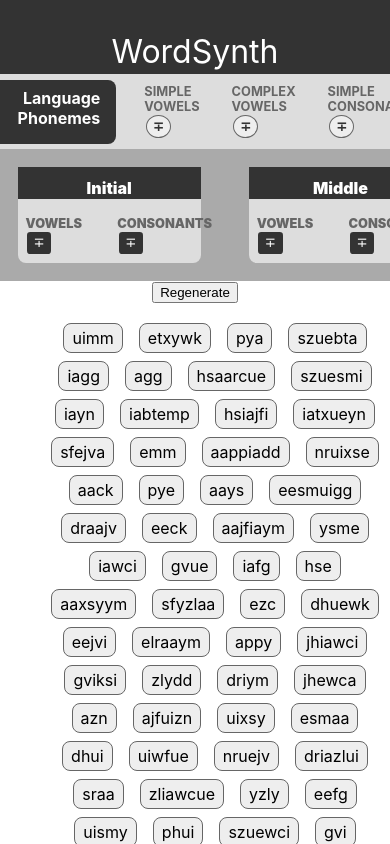
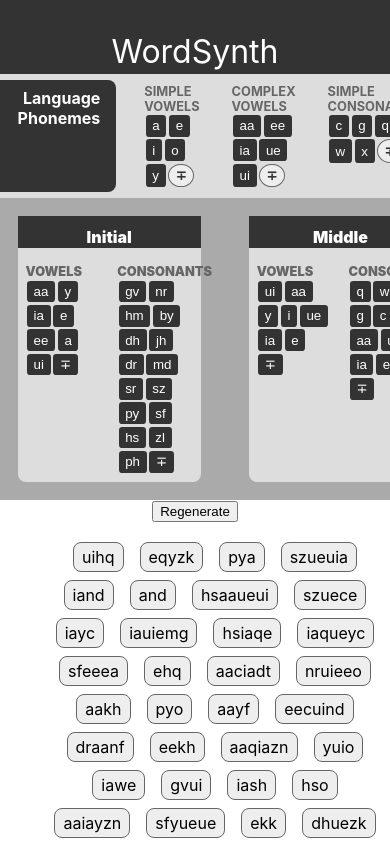
Before and after one commit to nathanwale/word-synth, a React (Create React App) app: page / in a window 390 px wide. Shown: the top 844 px of the page. Built offline with nearby package versions, Linux system fonts and the light colour scheme.

Commit message:
Components now use PhonemeSelection[] instead of separate lists

```diff
--- a/src/views/App.tsx
+++ b/src/views/App.tsx
@@ -9,6 +9,16 @@ import { GeneratedWords } from './GeneratedWords';
 import './style/App.scss';
 import { WordSection } from './WordSection'
 import { LanguagePool } from './LanguagePool'
+import { Phoneme } from '../models/Phoneme'
+import { PhonemeSelection } from './PhonemeSelector'
+
+function create_phoneme_selections(all: Phoneme[], selected: Phoneme[]): PhonemeSelection[]
+{
+    return all.map((ph) => ({
+        phoneme: ph,
+        selected: selected.includes(ph),
+    }))
+}
 
 const simple_vowels = Random.take(Vowels.simple, 5)
 const complex_vowels = Random.take(Vowels.complex, 5)
@@ -29,7 +39,7 @@ const temp_mid: Template = {
     min: 0,
     max: 2,
     vowels: Random.take(lang_vowels, 7),
-    consonants: Random.take(Consonants.complex, 15)
+    consonants: Random.take(lang_consonants, 15)
 }
 
 const temp_final: Template = {
@@ -50,23 +60,23 @@ function App()
                 WordSynth
             </header>
             <LanguagePool
-                simple_vowels={ simple_vowels }
-                complex_vowels={ complex_vowels }
-                simple_consonants={ simple_consonants}
-                complex_consonants={ complex_consonants} />
+                simple_vowels={ create_phoneme_selections(Vowels.simple, simple_vowels) }
+                complex_vowels={ create_phoneme_selections(Vowels.complex, complex_vowels) }
+                simple_consonants={ create_phoneme_selections(Consonants.simple, simple_consonants) }
+                complex_consonants={ create_phoneme_selections(Consonants.complex, complex_consonants) } />
             <div className='phonemes'>
                 <WordSection
                     title='Initial'
-                    vowels={ temp_init.vowels }
-                    consonants={ temp_init.consonants } />
+                    vowels={ create_phoneme_selections(temp_init.vowels, lang_vowels) }
+                    consonants={ create_phoneme_selections(temp_init.consonants, Consonants.initial) } />
                 <WordSection
                     title='Middle'
-                    vowels={ temp_mid.vowels }
-                    consonants={ temp_mid.consonants } />
+                    vowels={ create_phoneme_selections(temp_mid.vowels, lang_vowels) }
+                    consonants={ create_phoneme_selections(temp_mid.consonants, lang_consonants) } />
                 <WordSection
                     title='Final'
-                    vowels={ temp_final.vowels }
-                    consonants={ temp_final.consonants } />
+                    vowels={ create_phoneme_selections(temp_final.vowels, lang_vowels) }
+                    consonants={ create_phoneme_selections(temp_final.consonants, Consonants.final) } />
             </div>
             <GeneratedWords generator={ generator } wordcount={ 100 } />
         </div>
```
